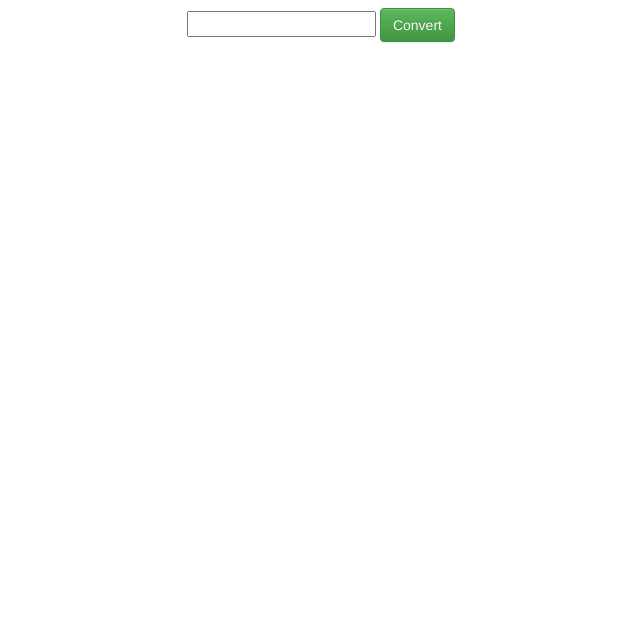
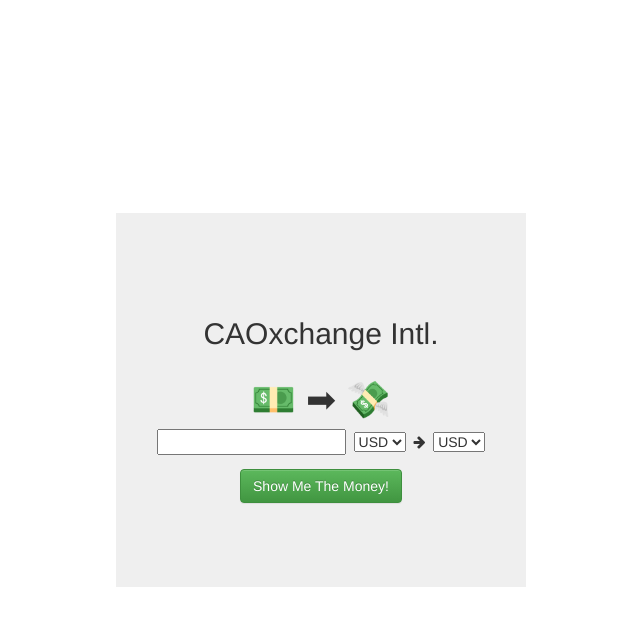
Before and after one commit to vcao/homework_victorcao, a plain HTML site: page Week_03/index.html in a window 1280 px wide. Shown: the whole page, without its empty margins (319-959 px from the left). Drawn offline with nearby package versions, Linux system fonts and the light colour scheme.

Commit message:
Week 03 Currency Converter assignment

```diff
--- /dev/null
+++ b/Week_03/css/style.css
@@ -0,0 +1,26 @@
+html, body {
+    width: 100%;
+    height: 100%;
+    top: 0;
+    left: 0;
+}
+
+body {
+    display: flex;
+    align-items: center;
+    justify-content: center;
+    text-align: center;
+}
+
+.thebox {
+    flex-direction: column;
+    padding:6em 4em;
+    background: #efefef;
+    display: flex;
+    align-items: center;
+    justify-content: center;
+}
+
+#convert {
+    margin-top: 1em;
+}
--- a/Week_04/index.html
+++ b/Week_03/index.html
@@ -25,11 +25,31 @@
     <link href="https://fonts.googleapis.com/css?family=Pacifico" rel="stylesheet"> <!-- Google Font -->
 </head>
 <body>
-    <div class="container">
+    <div class="thebox">
+        <div class="row">
+            <div class="col-12"><h2>CAOxchange Intl.</h2></div>
+        </div>
+        <div class="row">
+            <div class="col-12"><h1 id="convertedAmount">💵 ➡ 💸</h1></div>
+        </div>
+        <div class="row">
+            <div class="col-12">
+                <input id="amount">&nbsp;
+                <select name="currencies" id="rateFrom">
 
-        <input id="amount">
-        <button id="convert" class="btn btn-success">Convert</button>
-        <h3 id="convertedAmount"></h3>
+                </select>
+                &nbsp;<i class="fa fa-arrow-right" aria-hidden="true"></i>&nbsp;
+                <select name="currencies" id="rateTo">
+
+                </select>
+
+            </div>
+        </div>
+        <div class="row">
+            <div class="col-12">
+                <button id="convert" class="btn btn-success">Show Me The Money!</button>
+            </div>
+        </div>
     </div>
 
     <!-- Bootstrap core JavaScript
--- /dev/null
+++ b/Week_03/js/app.js
@@ -0,0 +1,32 @@
+// currency object
+var currencies = {
+    "USD": {"symbol": "$", "name": "US Dollar(s)", "rate": 1},
+    "GBP": {"symbol": "£", "name": "British Pound Sterling", "rate": 0.79593},
+    "JPY": {"symbol": "¥", "name": "Yen", "rate": 110.773},
+    "EUR": {"symbol": "€", "name": "Euro(s)", "rate": 0.92029},
+    "AUD": {"symbol": "AU$", "name": "Australian Dollars", "rate": 1.31069},
+    "CAD": {"symbol": "CA$", "name": "Canadian Dollars", "rate": 1.33838}
+}
+
+
+/*
+    USD is essentially the base rate
+    Final Amount is a proportion of (Currency 1 / Currency 2) = (Currency 1 Rate / Currency Rate 2). Solve for currency 2.
+*/
+var converter = function () {
+    var amountFrom = parseFloat($('#amount').val()); // parse as a float to get change assuming the currency supports it
+    var rateFrom = $('#rateFrom').val(); // get user input for original currency
+    var rateTo = $('#rateTo').val(); // get user input for target currency
+    var amountTo = (amountFrom * currencies[rateTo].rate) / currencies[rateFrom].rate; // Calculate the target currency. Access currencies object and use the user input for currencies to select the correct rates
+    return $('#convertedAmount').html(currencies[rateTo].symbol + " " + amountTo.toFixed(2)); // Access symbols of the currencies. Insert final currency amount and round it to two decimals places.
+};
+
+// anonymous function that triggers on load
+(function() {
+    var currencyCodes = Object.keys(currencies); // list all currencies object keys within the object
+    for(var i = 0; i < currencyCodes.length; i++) { // populate currencies in the dropdown menus
+        $('#rateFrom, #rateTo').append('<option value="' + currencyCodes[i] + '">' + currencyCodes[i] + '</option>');
+    }
+})();
+
+$('#convert').click(converter); // bind the converter function to the submit button
--- a/Week_04/css/style.css
+++ /dev/null
@@ -1,10 +0,0 @@
-body {
-    padding: 8px;
-    text-align: center;
-}
-.text {
-  fill: url(#p-fire);
-  stroke: #330000;
-  stroke-width: 8;
-  stroke-opacity: .5;
-}
--- a/Week_04/js/app.js
+++ /dev/null
@@ -1 +0,0 @@
-//Hi :)
```
Also changed, not shown: Scratchpad/test.js (added, +15 -0 lines), 1 other file.
